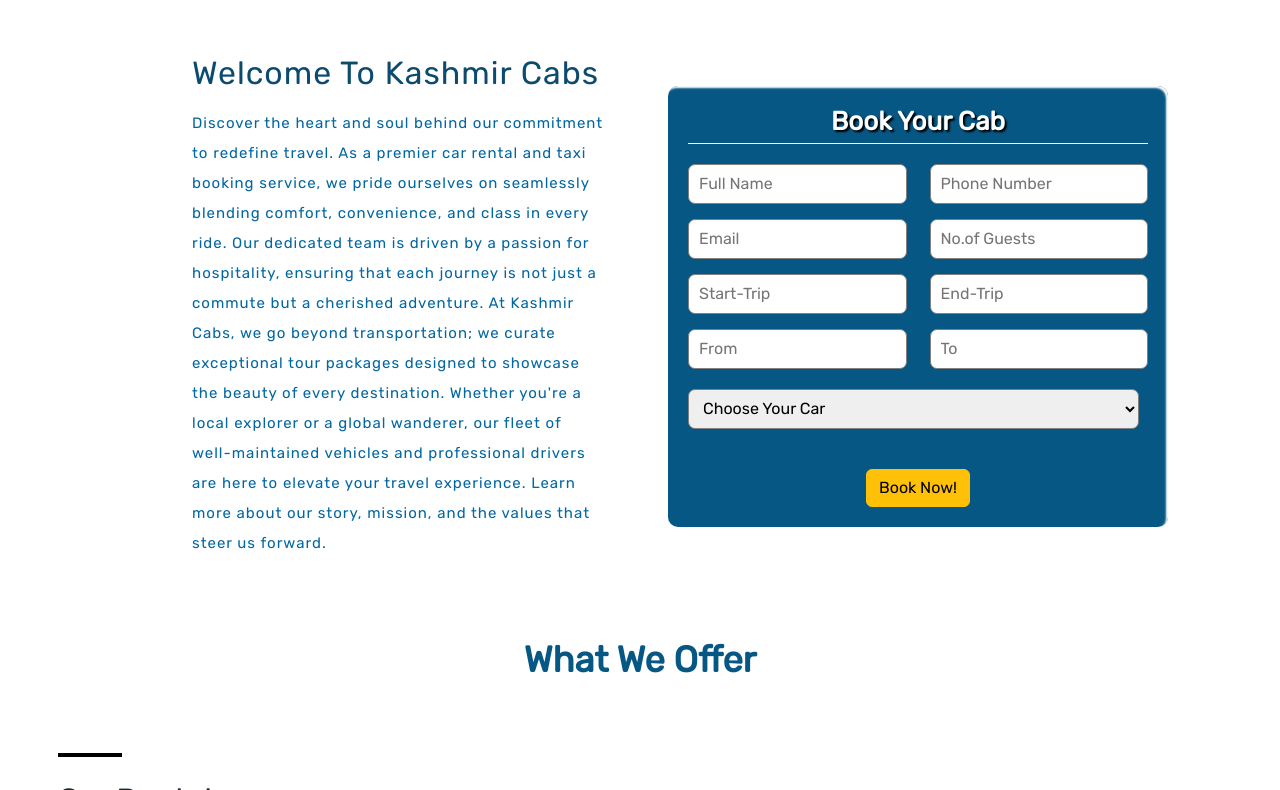
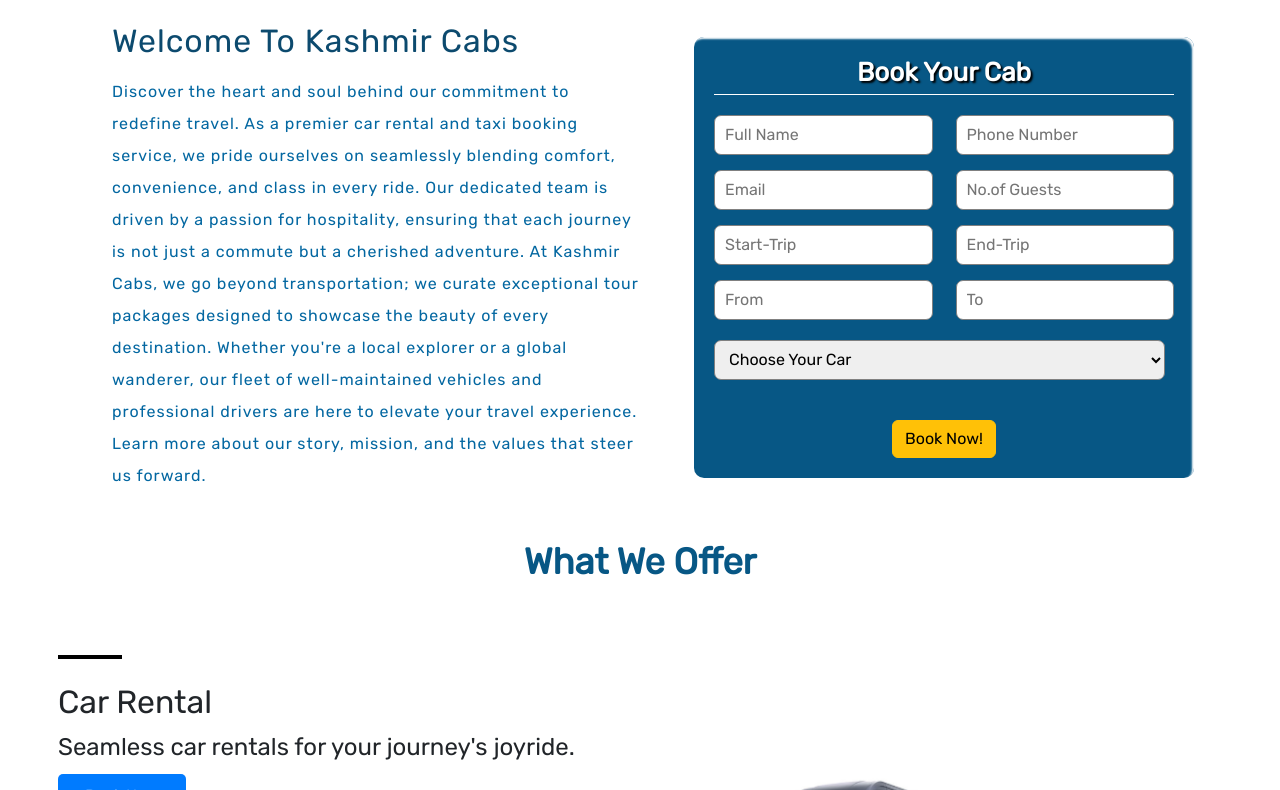
Before and after one commit to dartabish/kashmircabs, a website: page landing-page/index.html in a window 1280 px wide. Shown: the part 756-1546 px from the top of the page. Drawn offline with nearby package versions, Linux system fonts and the light colour scheme; a web font is replaced by a local one.

Commit message:
refactored landing page

```diff
--- a/landing-page/style.css
+++ b/landing-page/style.css
@@ -93,11 +93,9 @@
 }
 
 /* Services */
-
 .service-container {
   display: flex;
   flex-direction: column;
-
   align-items: center;
 }
 
@@ -186,22 +184,6 @@
     height: 100%;
   }
 
-  #about-and-quick-book {
-    display: flex;
-    gap: 2rem;
-    padding: 2rem 7rem;
-  }
-
-  .about-description {
-    width: 50%;
-    font-size: 15px;
-    letter-spacing: 1px;
-    line-height: 2;
-    align-self: center;
-  }
-}
-
-@media (min-width: 1200px) {
   /* Services section */
   .service {
     width: 90%;
```
